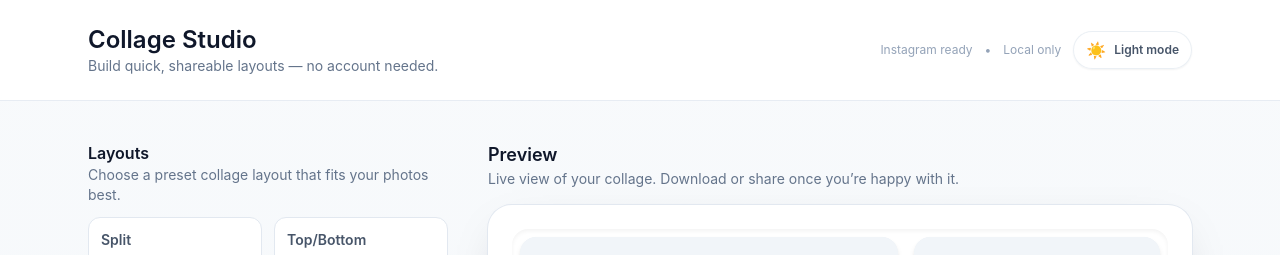
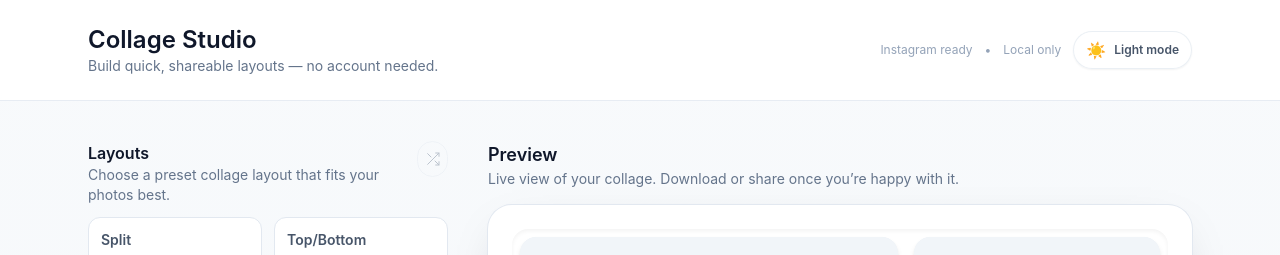
Before and after one commit to prakhar1989/photo-collage, a React (Vite) app: page / in a window 1280 px wide. Shown: the top 255 px of the page. Built offline with nearby package versions, Linux system fonts and the light colour scheme.

Commit message:
add shuffle for image layouts

```diff
--- a/src/features/collage/CollageProvider.tsx
+++ b/src/features/collage/CollageProvider.tsx
@@ -225,6 +225,23 @@ export const CollageProvider = ({ children }: CollageProviderProps) => {
     })
   }, [])
 
+  const shuffleImages = useCallback(() => {
+    setState((prev) => {
+      if (prev.images.length < 2) return prev
+
+      const next = [...prev.images]
+      for (let index = next.length - 1; index > 0; index -= 1) {
+        const swapIndex = Math.floor(Math.random() * (index + 1))
+        ;[next[index], next[swapIndex]] = [next[swapIndex], next[index]]
+      }
+
+      return {
+        ...prev,
+        images: next,
+      }
+    })
+  }, [])
+
   const updateSettings = useCallback((partial: Partial<CollageSettings>) => {
     setState((prev) => {
       const nextSettings = { ...prev.settings, ...partial }
@@ -282,6 +299,7 @@ export const CollageProvider = ({ children }: CollageProviderProps) => {
       removeImage,
       clearImages,
       reorderImages,
+      shuffleImages,
       updateSettings,
       setImageFocus,
     }),
@@ -293,6 +311,7 @@ export const CollageProvider = ({ children }: CollageProviderProps) => {
       removeImage,
       clearImages,
       reorderImages,
+      shuffleImages,
       updateSettings,
       setImageFocus,
     ],
--- a/src/features/collage/components/ControlsPanel.tsx
+++ b/src/features/collage/components/ControlsPanel.tsx
@@ -1,4 +1,4 @@
-import type { ChangeEvent } from 'react'
+import type { ChangeEvent, ComponentPropsWithoutRef } from 'react'
 
 import { useCollage } from '../CollageProvider'
 import { ASPECT_RATIOS } from '../settings'
@@ -6,8 +6,27 @@ import { COLLAGE_LAYOUTS, LAYOUT_OPTIONS } from '../layouts'
 
 const formatLabel = (value: number) => `${value}px`
 
+const ShuffleIcon = (props: ComponentPropsWithoutRef<'svg'>) => (
+  <svg
+    viewBox="0 0 24 24"
+    fill="none"
+    stroke="currentColor"
+    strokeWidth={1.5}
+    strokeLinecap="round"
+    strokeLinejoin="round"
+    aria-hidden="true"
+    {...props}
+  >
+    <polyline points="16 3 21 3 21 8" />
+    <line x1="4" y1="20" x2="21" y2="3" />
+    <polyline points="21 16 21 21 16 21" />
+    <line x1="15" y1="15" x2="21" y2="21" />
+    <line x1="4" y1="4" x2="9" y2="9" />
+  </svg>
+)
+
 export const ControlsPanel = () => {
-  const { settings, updateSettings } = useCollage()
+  const { images, settings, shuffleImages, updateSettings } = useCollage()
 
   const handleLayoutChange = (id: string) => {
     if (id === settings.layoutId) return
@@ -32,8 +51,25 @@ export const ControlsPanel = () => {
   return (
     <section className="space-y-6">
       <div>
-        <h2 className="text-base font-semibold text-slate-900 dark:text-slate-100">Layouts</h2>
-        <p className="text-sm text-slate-500 dark:text-slate-400">Choose a preset collage layout that fits your photos best.</p>
+        <header className="flex items-start justify-between gap-3">
+          <div>
+            <h2 className="text-base font-semibold text-slate-900 dark:text-slate-100">Layouts</h2>
+            <p className="text-sm text-slate-500 dark:text-slate-400">
+              Choose a preset collage layout that fits your photos best.
+            </p>
+          </div>
+          <button
+            type="button"
+            className="inline-flex h-9 w-9 items-center justify-center rounded-full border border-border text-slate-500 transition hover:border-slate-300 hover:text-slate-700 disabled:opacity-40 dark:border-border/60 dark:text-slate-300 dark:hover:border-slate-500"
+            onClick={shuffleImages}
+            disabled={images.length < 2}
+            aria-label="Randomize photo order"
+            title="Randomize photo order"
+          >
+            <ShuffleIcon className="h-4 w-4" />
+            <span className="sr-only">Randomize photo order</span>
+          </button>
+        </header>
         <div className="mt-3 grid grid-cols-2 gap-3">
           {LAYOUT_OPTIONS.map((option) => {
             const isActive = option.id === settings.layoutId
--- a/src/features/collage/types.ts
+++ b/src/features/collage/types.ts
@@ -74,5 +74,6 @@ export interface CollageContextValue extends CollageState {
   clearImages: () => void;
   reorderImages: (fromIndex: number, toIndex: number) => void;
   updateSettings: (partial: Partial<CollageSettings>) => void;
+  shuffleImages: () => void;
   setImageFocus: (id: string, focus: { focusX?: number; focusY?: number }) => void;
 }
```
